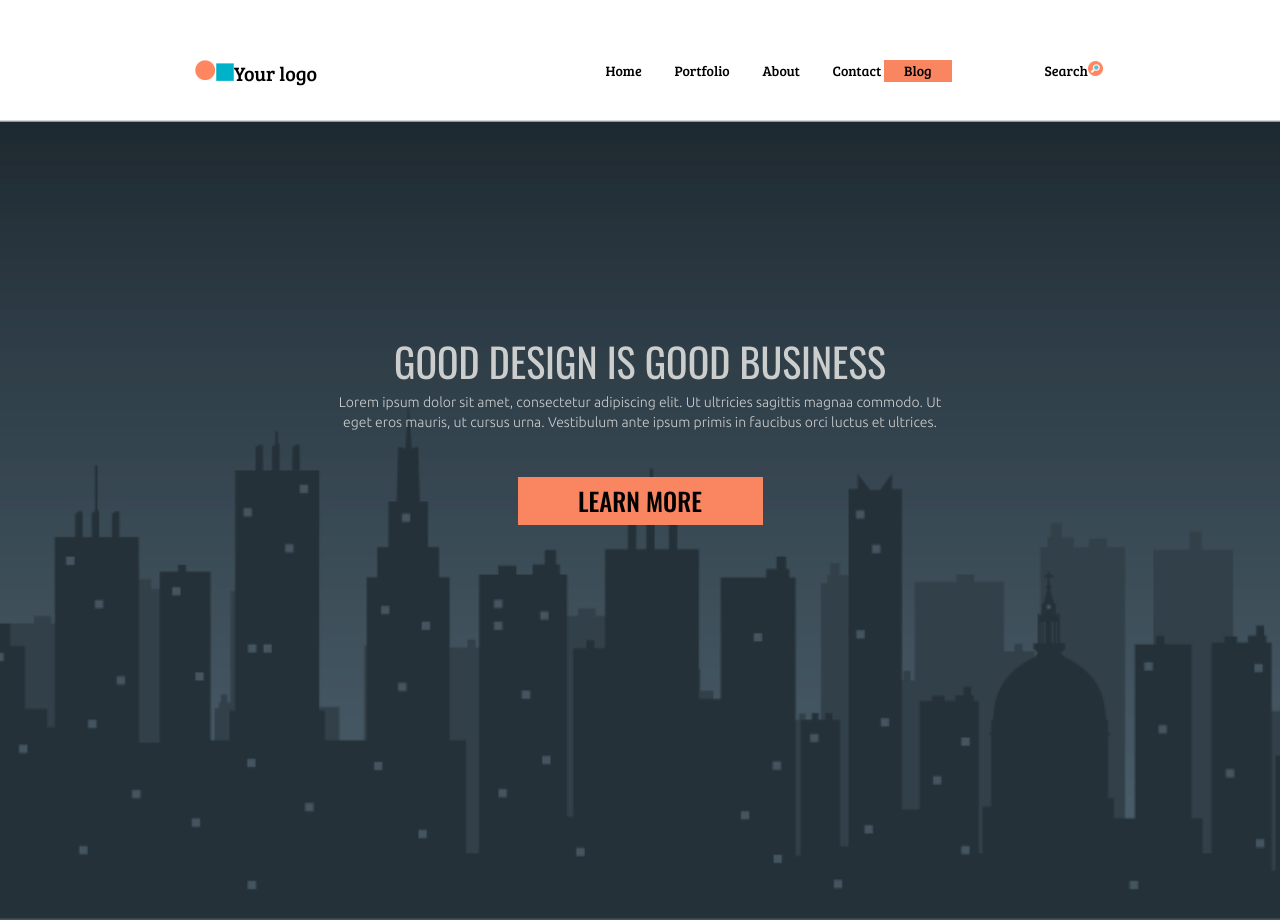
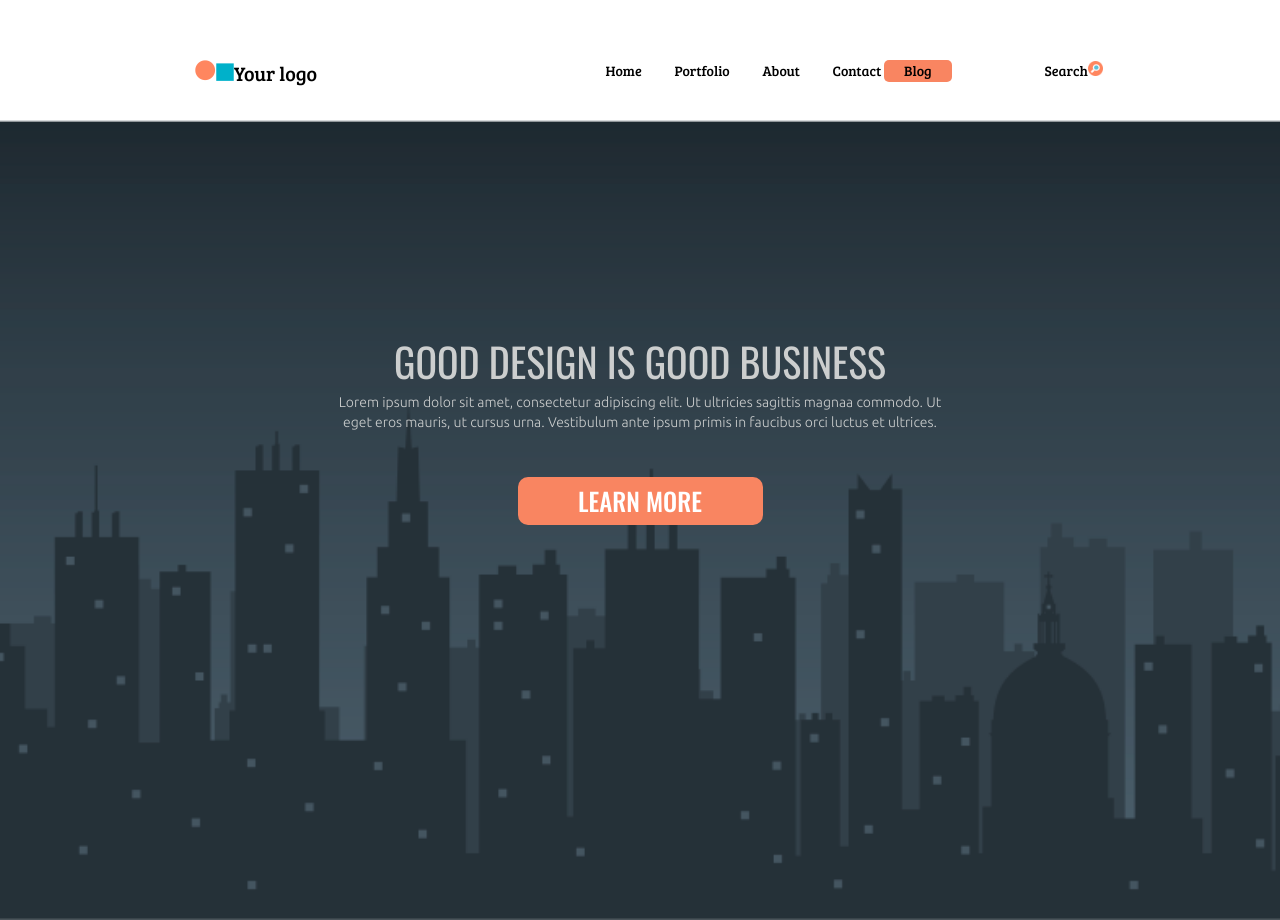
Before and after one commit to dariaromanenko/goodgood, a plain HTML site: page index.html in a window 1280 px wide. Drawn offline with nearby package versions, Linux system fonts and the light colour scheme.

Commit message:
new version

```diff
--- a/css/style.css
+++ b/css/style.css
@@ -71,9 +71,10 @@
 }
 
 .header-menu li:nth-child(5){
-	color: #000;
+	color: #FFF;
 	padding: 5px 20px;
 	background-color: #F98561;
+	border-radius: 5px;
 }
 
 .header-menu li:last-child {
@@ -126,7 +127,7 @@
 
 .main-section-learn {
 	text-transform: uppercase;
-	color: #000;
+	color: #FFF;
 	background-color: #F98561;
 	padding: 18px 55px;
 	text-align: center;
@@ -135,4 +136,5 @@
 	font-family: 'Oswald', sans-serif;
 	font-weight: 500;
 	margin: 0 auto;
+	border-radius: 10px;
 }
```
Also changed, not shown: 2 other files.
